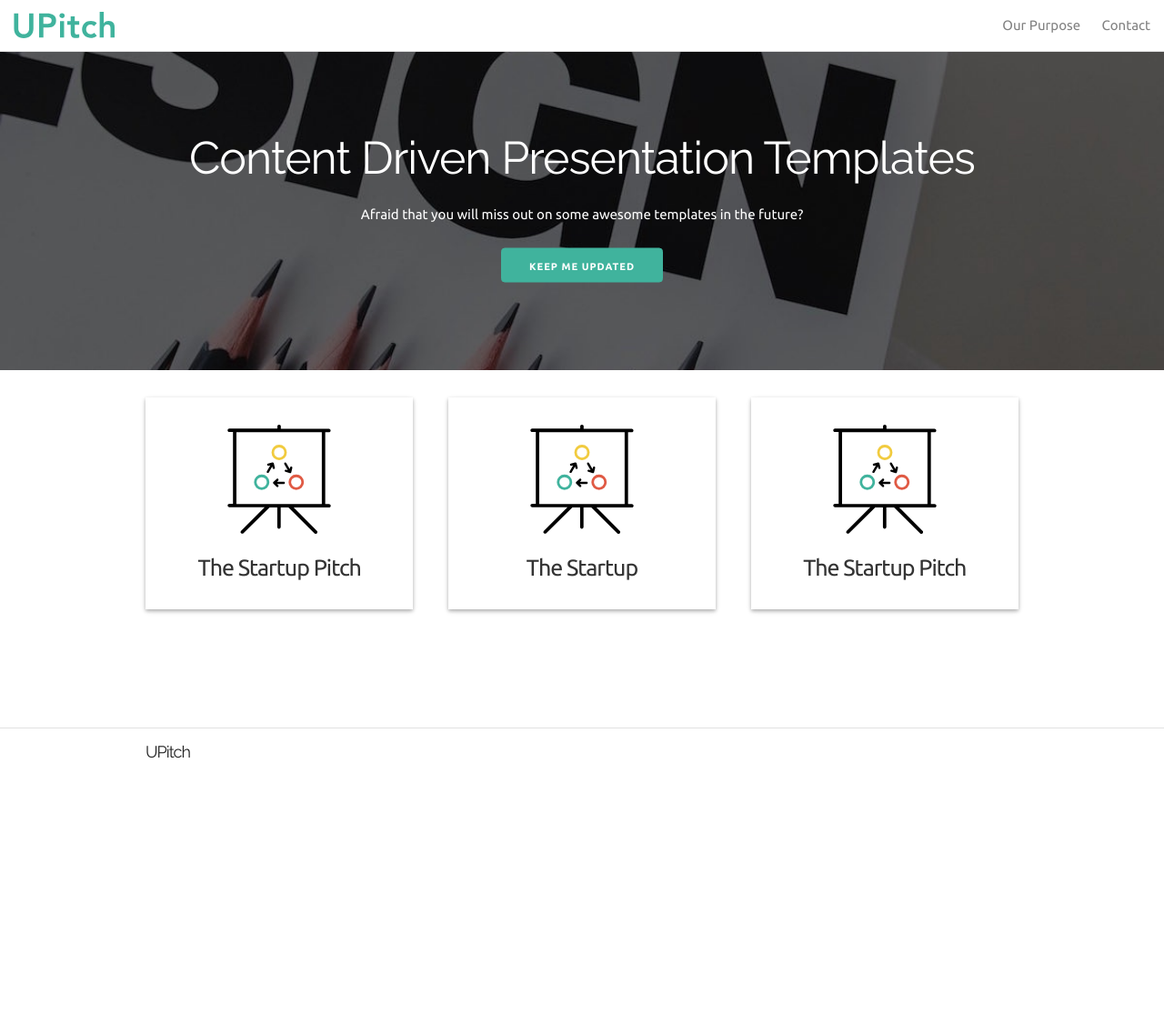
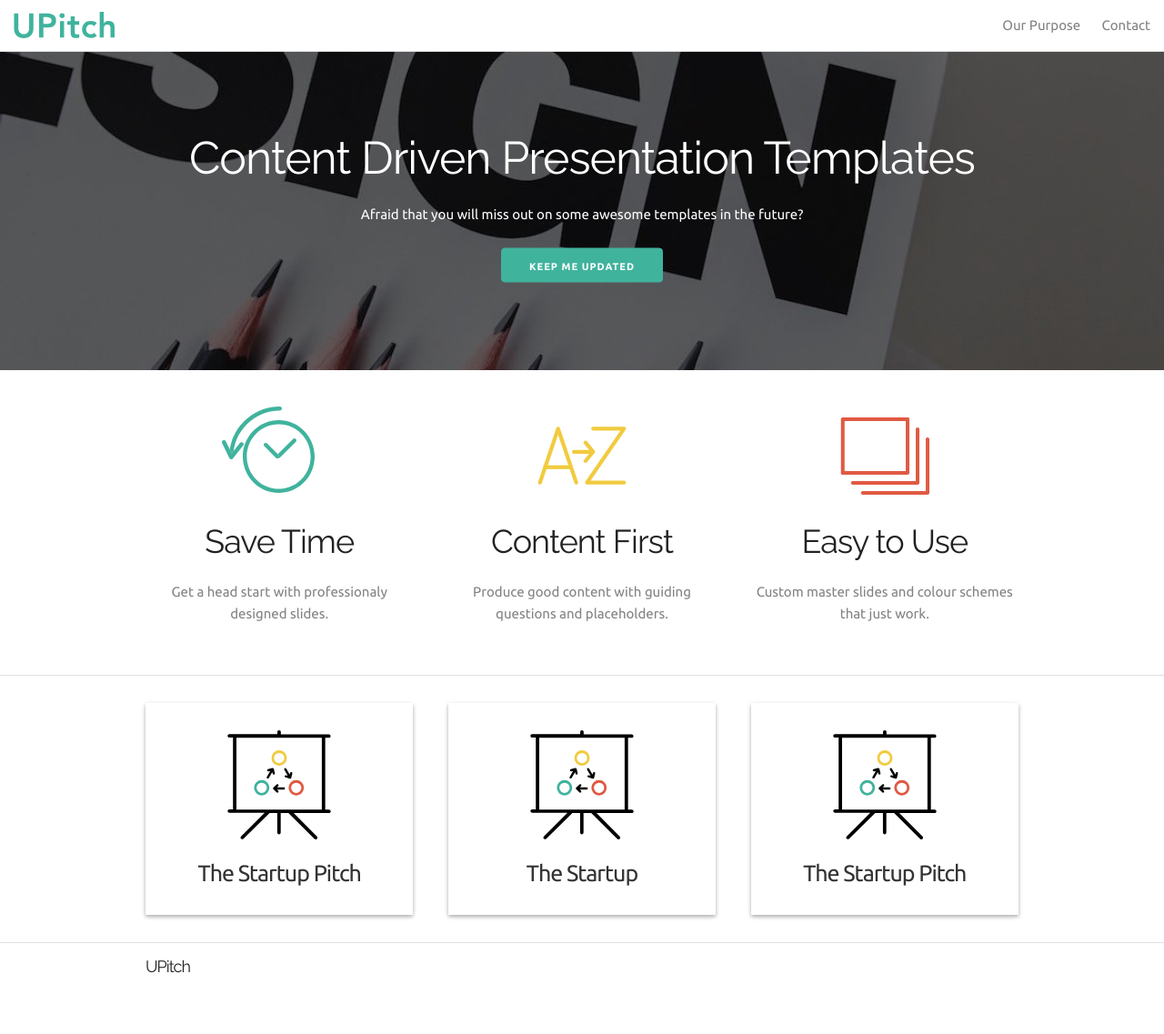
Before and after one commit to aaronmak/upitch, a Jekyll site: the page built from index.html, in a window 1280 px wide. Shown: the whole page at 91% size. Built offline with Jekyll 4.4.1, drawn with Linux system fonts in a browser that asks for light colours; nearby versions of some CDN libraries; before the commit the page ends 901 px from its top, so only the background shows below that.

Commit message:
add benefits

```diff
--- a/_sass/_base.scss
+++ b/_sass/_base.scss
@@ -43,6 +43,9 @@ $secondary-color: lighten($dark-grey, 13.5%) !default;
 $border-color: #bbb !default;
 $link-color: darken($primary-color, 10%) !default;
 $font-color: #222 !default;
+$upitch-yellow: #F1CB3F;
+$upitch-red: #E05A44;
+$upitch-green: $primary-color;
 
 // Typography
 $font-family-heading: "Raleway", "HelveticaNeue", "Helvetica Neue", Helvetica, Arial, sans-serif !default;
--- a/_sass/_layout.scss
+++ b/_sass/_layout.scss
@@ -235,6 +235,17 @@ a {
     background-size: cover;
 }
 
+/** Benefits **/
+
+.benefits {
+    text-align: center;
+    padding: $spacing-unit 0;
+    border-bottom: 1px solid $light-grey;
+    p {
+        color: $grey;
+    }
+}
+
 /** Product Thumbnails **/
 
 .product-thumbnail {
--- a/css/main.scss
+++ b/css/main.scss
@@ -76,6 +76,18 @@ $bp-smaller-than-desktophd : "max-width: 1199px" !default;
   }
 }
 
+// Vertical gradient, from top to bottom
+//
+// Creates two color stops, start and end, by specifying a color and position for each color stop.
+// Color stops are not available in IE9 and below.
+@mixin gradient-vertical($start-color: #555, $end-color: #333, $start-percent: 0%, $end-percent: 100%) {
+  background-image: -webkit-linear-gradient(top, $start-color $start-percent, $end-color $end-percent);  // Safari 5.1-6, Chrome 10+
+  background-image: -o-linear-gradient(top, $start-color $start-percent, $end-color $end-percent);  // Opera 12
+  background-image: linear-gradient(to bottom, $start-color $start-percent, $end-color $end-percent); // Standard, IE10, Firefox 16+, Opera 12.10+, Safari 7+, Chrome 26+
+  background-repeat: repeat-x;
+  filter: progid:DXImageTransform.Microsoft.gradient(startColorstr='#{ie-hex-str($start-color)}', endColorstr='#{ie-hex-str($end-color)}', GradientType=0); // IE9 and down
+}
+
 
 // Import partials from `sass_dir` (defaults to `_sass`)
 @import
--- a/index.html
+++ b/index.html
@@ -7,6 +7,40 @@ layout: default
 		<h1>Content Driven Presentation Templates</h1>
 		<p>Afraid that you will miss out on some awesome templates in the future?</p>
 		<a class="button button-primary" href="http://eepurl.com/bs0v0r">Keep Me Updated</a>
+	</div>
+</div>
+
+<div class="benefits">
+	<div class="container">
+		<div class="row">
+			<div class="one-third column benefit">
+				<div class="benefit-image-container">
+					<img src="/images/save-time.svg" alt="Icon that shows going back in time to illustrate that time is saved">
+				</div>
+				<div class="benefit-text-container">
+					<h3>Save Time</h3>
+					<p>Get a head start with professionaly designed slides.</p>
+				</div>
+			</div>
+			<div class="one-third column benefit">
+				<div class="benefit-image-container">
+					<img src="/images/content-first.svg" alt="Icon of alphabets to illustrate content.">
+				</div>
+				<div class="benefit-text-container">
+					<h3>Content First</h3>
+					<p>Produce good content with guiding questions and placeholders.</p>
+				</div>
+			</div>
+			<div class="one-third column benefit">
+				<div class="benefit-image-container">
+					<img src="/images/easy-to-use.svg" alt="Icon of a slideshow to illustrate the ease of making presentations">
+				</div>
+				<div class="benefit-text-container">
+					<h3>Easy to Use</h3>
+					<p>Custom master slides and colour schemes that just work.</p>
+				</div>
+			</div>
+		</div>
 	</div>
 </div>
 
```
Also changed, not shown: images/content-first.png (added), images/content-first.svg (added), images/easy-to-use.png (added), images/easy-to-use.svg (added), images/save-time.png (added), images/save-time.svg (added).
